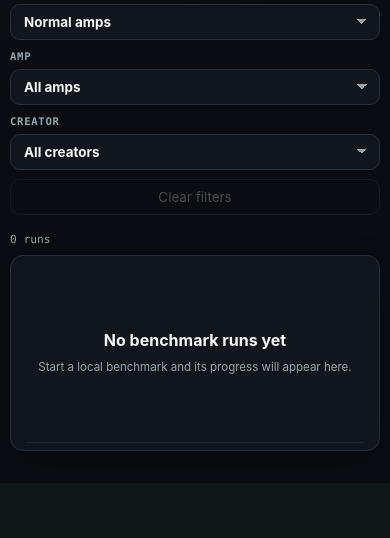
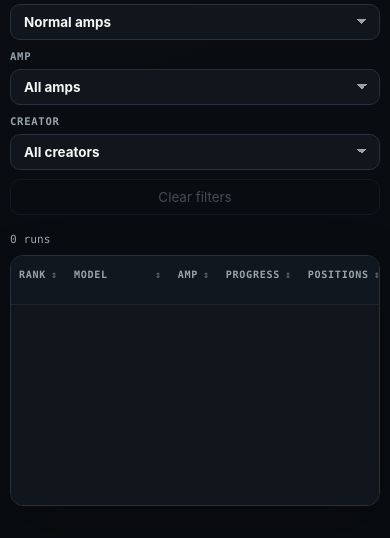
Before and after one commit to qforge-dev/top-bench, a FastAPI app: page / in a window 390 px wide. Shown: the part 605-1143 px from the top of the page. Before the commit the page ends 1066 px from the top, so only its background shows below. Run offline with FastAPI, Linux system fonts and the light colour scheme; data that the repository does not hold is empty.

Commit message:
Restore scrollable mobile tables

```diff
--- a/apps/leaderboard/src/top_arena_server/static/styles.css
+++ b/apps/leaderboard/src/top_arena_server/static/styles.css
@@ -1044,108 +1044,12 @@
   }
 
   .table-frame {
-    border: 0;
-    overflow: visible;
-    background: transparent;
-    box-shadow: none;
-  }
-
-  table,
-  tbody,
-  tr,
-  td {
-    display: block;
-    width: 100%;
-    min-width: 0;
-  }
-
-  thead {
-    position: absolute;
-    width: 1px;
-    height: 1px;
-    overflow: hidden;
-    clip: rect(0, 0, 0, 0);
-  }
-
-  tbody {
-    display: grid;
-    gap: 14px;
-  }
-
-  tbody tr {
-    display: grid;
-    padding: 7px 15px;
-    border: 1px solid var(--line);
-    border-radius: 13px;
-    background: var(--panel);
-    box-shadow: 0 14px 38px rgb(0 0 0 / 15%);
-    grid-template-columns: 1fr 1fr;
-  }
-
-  tbody tr:hover {
-    background: var(--panel-raised);
-  }
-
-  td,
-  tbody tr:last-child td {
-    min-width: 0;
-    padding: 12px 5px;
-    border-bottom: 1px solid var(--line-soft);
-  }
-
-  td::before {
-    display: block;
-    margin-bottom: 7px;
-    color: var(--text-muted);
-    content: attr(data-label);
-    font-family: ui-monospace, "SFMono-Regular", Consolas, monospace;
-    font-size: 0.57rem;
-    font-weight: 700;
-    letter-spacing: 0.08em;
-    text-transform: uppercase;
-  }
-
-  .rank-cell,
-  .model-cell,
-  td:nth-last-child(-n + 3) {
-    grid-column: 1 / -1;
-  }
-
-  .rank-cell {
-    padding-bottom: 0;
-    border-bottom: 0;
-  }
-
-  .rank-cell::before {
-    display: inline;
-    margin-right: 6px;
-  }
-
-  .model-cell > p {
-    max-width: none;
-  }
-
-  .metric-summary {
-    min-width: 0;
-  }
-
-  .metric-details {
-    max-width: 300px;
-  }
-
-  .empty-row {
-    display: block;
-  }
-
-  .empty-row td {
-    display: grid;
-    height: 180px;
-    border: 0;
-    place-content: center;
-  }
-
-  .empty-row td::before {
-    display: none;
+    max-width: 100%;
+    max-height: min(68dvh, 620px);
+    overflow: auto;
+    overscroll-behavior: contain;
+    touch-action: pan-x pan-y;
+    -webkit-overflow-scrolling: touch;
   }
 
   footer {
@@ -1326,40 +1230,7 @@
     padding-top: 24px;
   }
 
-  table {
-    min-width: 0;
-  }
-
-  tbody tr {
-    gap: 0 12px;
-  }
-
   td {
     padding-block: 9px;
   }
-
-  .model-cell > strong {
-    max-width: 100%;
-    white-space: normal;
-  }
-
-  .model-link {
-    overflow-wrap: anywhere;
-    white-space: normal;
-  }
-
-  .table-frame {
-    width: 100%;
-    max-width: 100%;
-    overflow: visible;
-  }
-
-  tbody tr {
-    max-width: 100%;
-  }
-
-  td {
-    min-width: 0;
-    max-width: 100%;
-  }
 }
--- a/apps/leaderboard/src/top_arena_server/templates/amp_detail.html
+++ b/apps/leaderboard/src/top_arena_server/templates/amp_detail.html
@@ -7,8 +7,8 @@
     <meta name="theme-color" content="#0b0e13">
     <title>{{ amp.name }} results · Top Arena</title>
     <meta name="description" content="Compare every benchmarked model for {{ amp.name }}.">
-    <link rel="stylesheet" href="/static/styles.css?v=20260901-mobile-tables">
-    <link rel="stylesheet" href="/static/amp_detail.css?v=20260901-mobile-tables">
+    <link rel="stylesheet" href="/static/styles.css?v=20260901-scrollable-tables">
+    <link rel="stylesheet" href="/static/amp_detail.css?v=20260901-scrollable-tables">
     <script defer src="/static/amp_detail.js?v=20260831-utc-dates"></script>
   </head>
   <body class="amp-page">
@@ -80,7 +80,7 @@
             <input id="amp-model-filter" type="search" placeholder="Find a model run" autocomplete="off">
           </label>
         </header>
-        <div class="amp-table-frame">
+        <div class="amp-table-frame" role="region" aria-label="Scrollable amp model table" tabindex="0">
           <table class="amp-model-table">
             <caption class="sr-only">All benchmarked models for {{ amp.name }}. Select a model to inspect its aggregate results.</caption>
             <thead>
--- a/apps/leaderboard/src/top_arena_server/templates/index.html
+++ b/apps/leaderboard/src/top_arena_server/templates/index.html
@@ -62,7 +62,7 @@
       name="description"
       content="A live, reproducible leaderboard for neural amp model benchmarks."
     >
-    <link rel="stylesheet" href="/static/styles.css?v=20260901-mobile-tables">
+    <link rel="stylesheet" href="/static/styles.css?v=20260901-scrollable-tables">
     <script defer src="/static/dashboard.js?v=20260831-amp-scope"></script>
   </head>
   <body>
@@ -160,7 +160,7 @@
           <p><span class="lower-is-better" aria-hidden="true">↓</span> Lower error is better</p>
         </div>
 
-        <div class="table-frame">
+        <div class="table-frame" role="region" aria-label="Scrollable leaderboard table" tabindex="0">
           <table>
             <caption class="sr-only">
               Amp model benchmark results. Use column headings to change the sort order.
--- a/apps/leaderboard/src/top_arena_server/templates/run_detail.html
+++ b/apps/leaderboard/src/top_arena_server/templates/run_detail.html
@@ -8,7 +8,7 @@
     {% set resolved_title = page_title|default(run_name|default("Run details", true), true) %}
     <title>{{ resolved_title }}{% if "Top Arena" not in resolved_title %} · Top Arena{% endif %}</title>
     <meta name="description" content="Detailed benchmark scores, audio, and time-series comparison.">
-    <link rel="stylesheet" href="/static/styles.css?v=20260901-mobile-tables">
+    <link rel="stylesheet" href="/static/styles.css?v=20260901-scrollable-tables">
     <link rel="stylesheet" href="/static/case_detail.css?v=20260831-live-details">
     <script defer src="/static/case_detail.js?v=20260831-utc-dates"></script>
   </head>
```
Also changed, not shown: apps/leaderboard/src/top_arena_server/static/amp_detail.css (+11 -5 lines), CHANGELOG.md.
